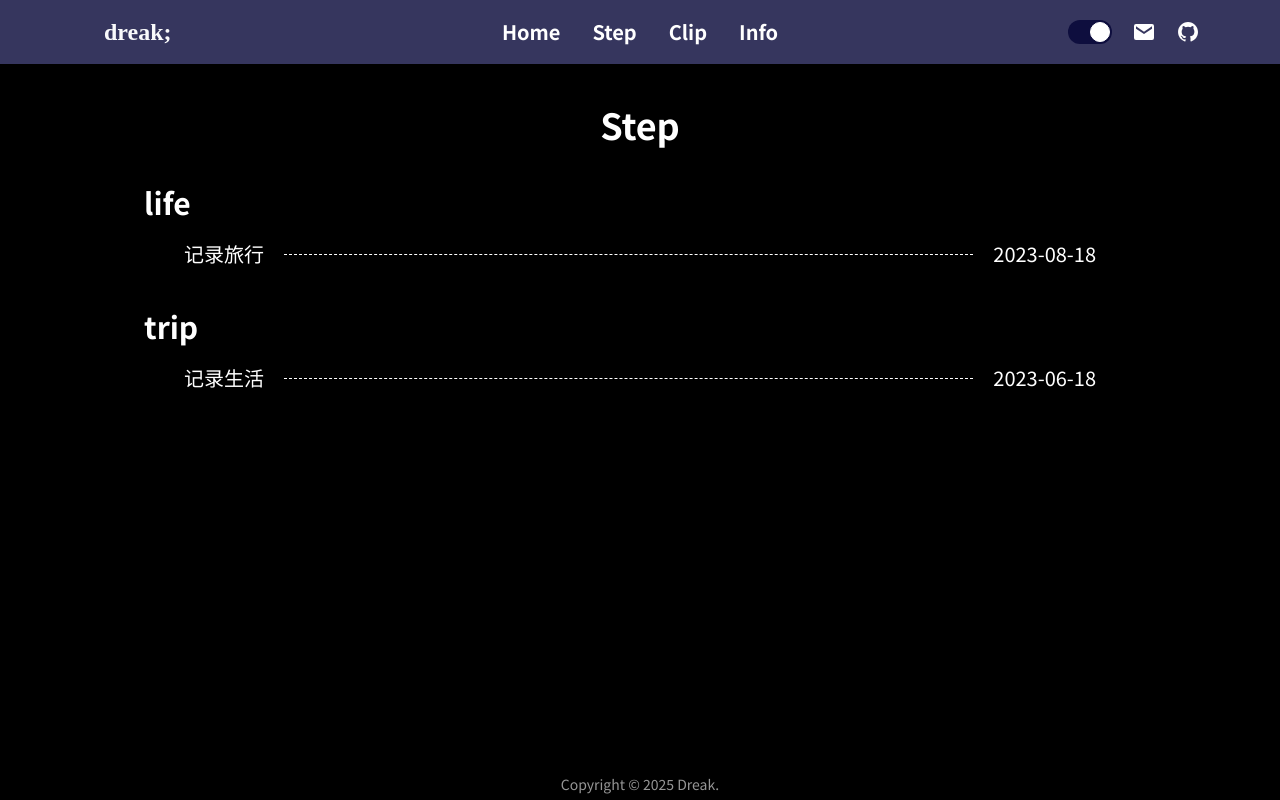
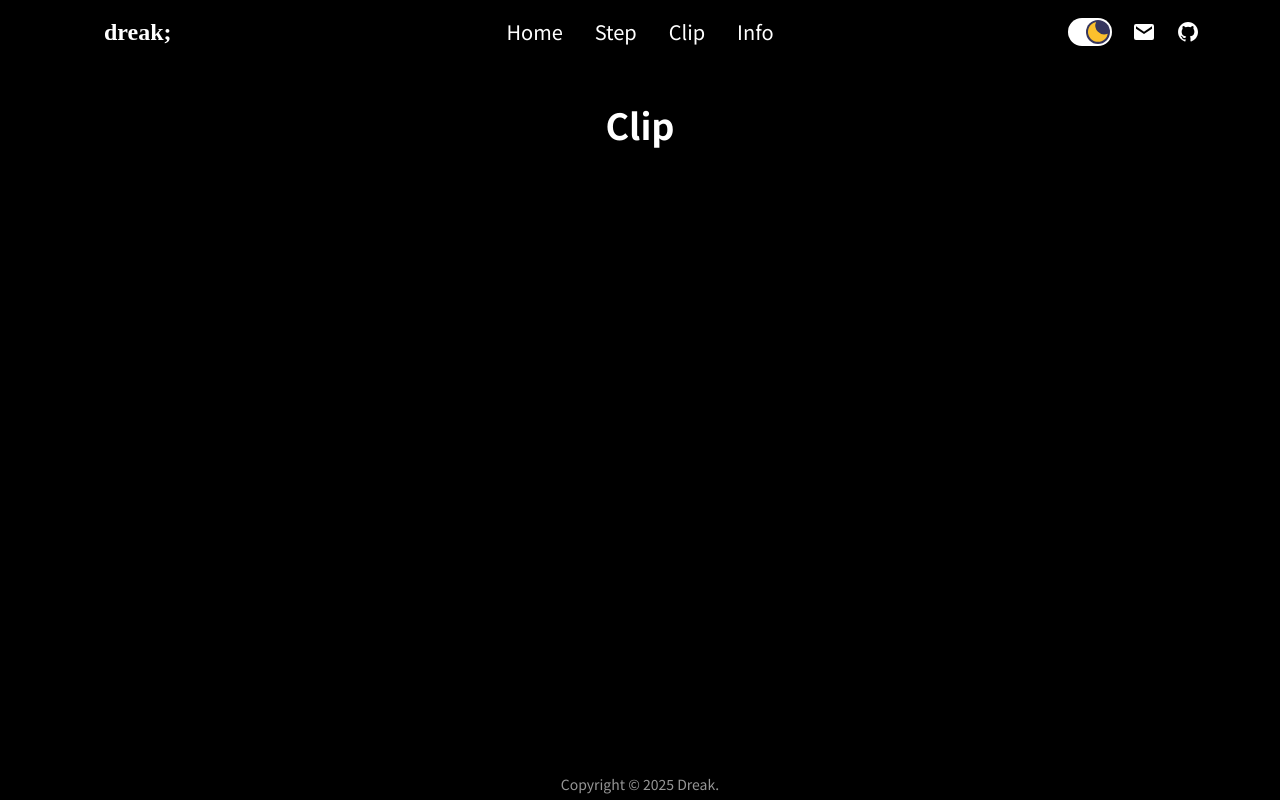
Before and after one commit to Arcticmarmot/dreak, a Next.js app: page /clip in a window 1280 px wide. Built offline with nearby package versions, Linux system fonts and the light colour scheme; a web font is replaced by a local one.

Commit message:
feat: 调整黑暗模式按钮样式

```diff
--- a/content/clip/trip1.mdx
+++ /dev/null
@@ -1,67 +0,0 @@
-# 概况
-
-系统采用Makefile构建，需要构建docker镜像，运行多个终端节点、排序节点和对等节点，并配置各个节点IP地址，还有mysql、leveldb以及rabbitmq数据存储和共识服务
-
-系统中很多加密算法和基本数据类型均在项目中实现；项目实现了链码的功能，用于实现系统中固定的业务逻辑，面向所有用户的智能合约功能没有实现
-
-系统特点：
-
-1\. 面向物联网场景；数据具有海量性、实时性、异构性和敏感性
-
-2\. 全生命周期安全；无证书签名、基于密文策略的属性加密和公开审计
-
-3\. 梅克尔树打包机制提升系统吞吐量；消息->事务->区块
-
-4\. 链上链下存储机制；链上存储链下数据的关键信息
-
-# 文件目录
-
-README.md: Ubuntu系统依赖说明，gmp & pbc库、go、docker、docker-compose，以及IP地址配置，mysql 和 rabbitmq 网络配置
-
-Makefile: 系统构建文件；包括docker镜像构建、docker重启、docker部署、docker清除、go编译、共识服务
-
-docker-compose.yml: docker-compose配置文件
-
-go.mod: go项目依赖
-
-benchmark: 系统测试文件
-
-chaincode: 链码文件；主要有查询、更新、注册等调用
-
-client: 终端节点文件
-
-orderer: 排序节点文件
-
-peer: 对等节点文件
-
-cmd: 程序主入口；被Makefile中go build调用
-
-commons: 系统初始化和配置文件；如mysql、leveldb、rabbitmq
-
-bccsp: blockchain cyptographic service provider 区块链加密服务提供商
-
-config: docker配置文件以及公私钥文件
-
-core: 系统核心类
-
-utils: 工具类
-
-images: docker镜像配置文件
-
-scripts: 系统初始化脚本；如mysql初始化脚本、删除所有镜像脚本
-
-# 系统设计
-
-![屏幕截图 2024-11-26 204255.png](/resources/屏幕截图%202024-11-26%20204255.png)
-
-![屏幕截图 2024-11-26 203344.png](/resources/屏幕截图%202024-11-26%20203344.png)
-
-![屏幕截图 2024-11-26 204401.png](/resources/屏幕截图%202024-11-26%20204401.png)![屏幕截图 2024-11-26 204315.png](/resources/屏幕截图%202024-11-26%20204315.png)
-
-# 系统实现
-
-![c8075c44c076294fc19b3c71767cb4d9.png](/resources/c8075c44c076294fc19b3c71767cb4d9.png)
-
-![22079140a3730f51a22783fd721b691c.png](/resources/22079140a3730f51a22783fd721b691c.png)
-
-![屏幕截图 2025-03-24 101610.png](/resources/屏幕截图%202025-03-24%20101610.png)
--- a/src/app/clip/page.tsx
+++ b/src/app/clip/page.tsx
@@ -28,7 +28,7 @@ export default function Page() {
     const groups = GenerateClipGroups();
     return (
         <div className="max-w-main-width w-main-width h-main-height pt-10">
-            <p className="text-4xl font-bold flex justify-center">Step</p>
+            <p className="text-4xl font-bold flex justify-center">Clip</p>
             {groups.map((group, i) => {
                 return (
                     <Group group={group} key={i}></Group>
--- a/src/app/globals.css
+++ b/src/app/globals.css
@@ -46,7 +46,7 @@
     --color-hightlight: rgba(240, 240, 240, 0.5);
     --color-shadow: rgba(166, 166, 166, 0.9);
 
-    /*--color-primary: rgba(251, 251, 201, 0.8552);*/
+    /*--color-primary: #992323;*/
     /*--color-dark-primary: rgba(4, 4, 54, 0.8552);*/
     /*--color-secondary: rgba(0, 0, 0, 0.8552);*/
     /*--color-dark-secondary: rgba(0, 0, 0, 0.8552);*/
--- a/src/app/page.tsx
+++ b/src/app/page.tsx
@@ -5,8 +5,7 @@ export default function Home() {
           <div className="w-main-width h-main-height  flex flex-col items-center">
               <img src="/imgs/eth.webp" className="w-main-width" alt=""/>
               <div className="h-main-height flex flex-col justify-center items-center">
-                  <p className="text-3xl font-bold">THIS IS A STORY ABOUT <strong className="text-rose-600">VINCENS</strong></p>
-                  <p className="text-xl mt-10">欢迎来到我的世界</p>
+                  <p className="text-3xl font-bold">A STORY ABOUT <strong className="text-rose-600">VINCENS</strong></p>
               </div>
           </div>
       </div>
--- a/src/app/step/page.tsx
+++ b/src/app/step/page.tsx
@@ -12,7 +12,7 @@ function Group({ group } : { group: MetadataGroup }) {
                     return (
                         <div className="mt-5" key={i}>
                             <Link href={"/step/" + item.filename} key={i} className="flex justify-between items-center px-10
-                                hover:cursor-pointer hover:border-1">
+                                hover:cursor-pointer">
                                 <p className="text-xl pr-5">{item.title}</p>
                                 <div className="h-0.5 flex-1 border-b border-dashed border-spacing-0.5 border-dark-background dark:border-background"></div>
                                 <p className="text-xl pl-5">{item.createTime}</p>
--- a/src/components/top-bar.tsx
+++ b/src/components/top-bar.tsx
@@ -10,23 +10,24 @@ export default function TopBar(){
         document.documentElement.classList.toggle('dark');
     }
     return (
-        <div id="top-bar" className="h-top-bar w-screen bg-primary dark:bg-dark-primary flex justify-center">
-            <div className="max-w-main-width w-main-width flex justify-between">
+        // <div id="top-bar" className="h-top-bar w-screen bg-primary dark:bg-dark-primary flex justify-center">
+        <div id="top-bar" className="h-top-bar w-screen bg-background dark:bg-dark-background flex justify-center">
+            <div className="max-w-main-width w-main-width flex justify-between text-dark-background dark:text-background">
                 <Link href="/" className="h-full w-80 flex items-center cursor-pointer">
-                    <p className="font-bold text-gray-50 font-playwrite text-2xl ml-6">dreak;</p>
+                    <p className="font-bold font-playwrite text-2xl ml-6">dreak;</p>
                 </Link>
                 <div className="h-full w-96 flex items-center justify-center">
-                    <Link href="/" className="text-background hover:text-hightlight">
-                        <p className="font-bold text-xl mx-4">Home</p>
+                    <Link href="/" className="">
+                        <p className=" text-xl mx-4">Home</p>
                     </Link>
-                    <Link href="/step" className="text-background hover:text-hightlight">
-                        <p className="font-bold text-xl mx-4">Step</p>
+                    <Link href="/step" className="">
+                        <p className=" text-xl mx-4">Step</p>
                     </Link>
-                    <Link href="/clip" className="text-background hover:text-hightlight">
-                        <p className="font-bold text-xl mx-4">Clip</p>
+                    <Link href="/clip" className="">
+                        <p className=" text-xl mx-4">Clip</p>
                     </Link>
-                    <Link href="/info" className="text-background hover:text-hightlight">
-                        <p className="font-bold text-xl mx-4">Info</p>
+                    <Link href="/info" className="">
+                        <p className=" text-xl mx-4">Info</p>
                     </Link>
                 </div>
                 <div className="options h-full w-80 flex justify-end items-center">
@@ -36,18 +37,19 @@ export default function TopBar(){
                                className="sr-only peer"
                                onChange={toggleDarkMode}
                         />
-                        <div className="relative w-11 h-6 rounded-full
-                        bg-background dark:bg-dark-background
-                        peer-focus:ring-0 peer-focus:ring-primary dark:peer-focus:ring-dark-primary
-                        peer-checked:after:translate-x-full
-                        rtl:peer-checked:after:-translate-x-full
-                        peer-checked:bg-primary dark:peer-checked:bg-dark-primary
-                        peer-checked:after:border-white
-                        after:content-[''] after:absolute after:top-0.5 after:start-[2px]
-                        after:bg-background
-                        after:border-gray-300 after:border
-                        after:rounded-full after:h-5 after:w-5
-                        after:transition-all dark:border-gray-600 ">
+                        <div className="relative w-11 h-7 rounded-full
+                            bg-primary dark:bg-background
+                            peer-focus:ring-0 peer-focus:ring-dark-background dark:peer-focus:ring-background
+                            peer-checked:after:translate-x-4
+                            rtl:peer-checked:after:-translate-x-4
+                            after:content-[url('/icons/sun.svg')]
+                            peer-checked:after:content-[url('/icons/moon.svg')]
+                            after:absolute after:top-0.5 after:start-[2px]
+                            after:bg-background dark:after:bg-dark-primary
+                            after:rounded-full after:h-6 after:w-6
+                            after:transition-all
+                            {/*peer-checked:bg-background dark:peer-checked:bg-background*/}
+                            ">
                         </div>
                     </label>
 
--- a/src/constants/metadata/clip-metadata.ts
+++ b/src/constants/metadata/clip-metadata.ts
@@ -1,18 +1,7 @@
 import {MdxMetadata} from "../interfaces";
 
-export const ClipGroupNames = ["life", "trip"]
+export const ClipGroupNames = []
 
 export const ClipMetadataList: MdxMetadata[] = [
-    {
-        title: "记录生活",
-        filename: "trip1",
-        category: "trip",
-        createTime: "2023-06-18",
-    },
-    {
-        title: "记录旅行",
-        filename: "trip2",
-        category: "life",
-        createTime: "2023-08-18",
-    },
+
 ]
```
Also changed, not shown: content/clip/trip2.mdx (deleted, +0 -18 lines), public/icons/moon.svg (added), public/icons/sun.svg (added).
